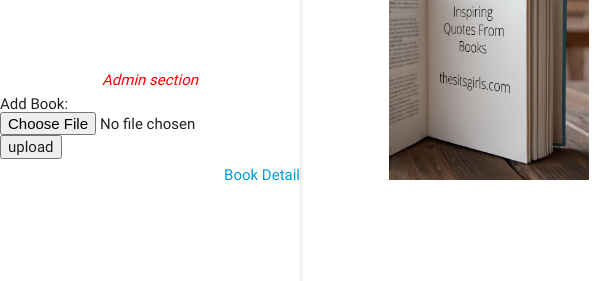
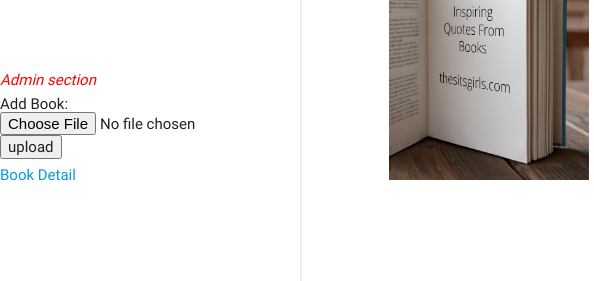
Before and after one commit to omolewaaa/Hello-Books, a plain HTML site: page catalog.html in a window 1280 px wide. Shown: the part 455-736 px from the top of the page, 0-594 px from the left. Drawn offline with Linux system fonts and the light colour scheme.

Commit message:
Adjust the alignment

```diff
--- a/catalog.html
+++ b/catalog.html
@@ -46,11 +46,11 @@ tr, td {
         <br>
         <br>
          <br>
-          <h6 style = 'color: red; text-align: center;'><i>Admin section </i><h6>
+          <h6 style = 'color: red; text-align: left;'><i>Admin section </i><h6>
           <form method = "post" entype = "multipart/form-data">
           Add Book: <input type = "file" name = "imgfile"><br>
           <input type = "submit" value = "upload">
-              <h6 style="text-align:right;"><a href = "review.html">Book Detail</a></h6>
+              <h6 style="text-align:left;"><a href = "review.html">Book Detail</a></h6>
       </ul>
 
           <div class="container" style ='position:fixed; top:15%; left:30%; width:50%;'>
```
